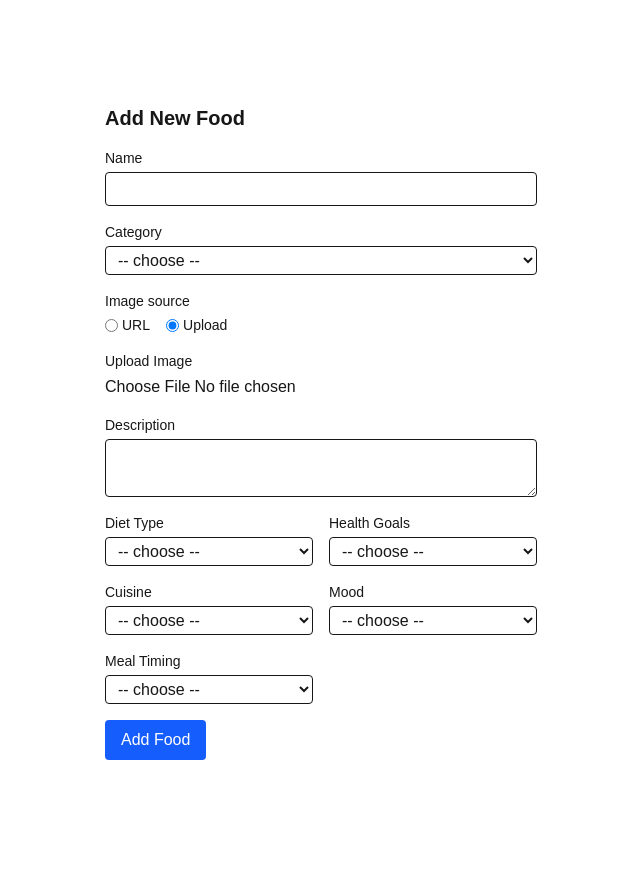
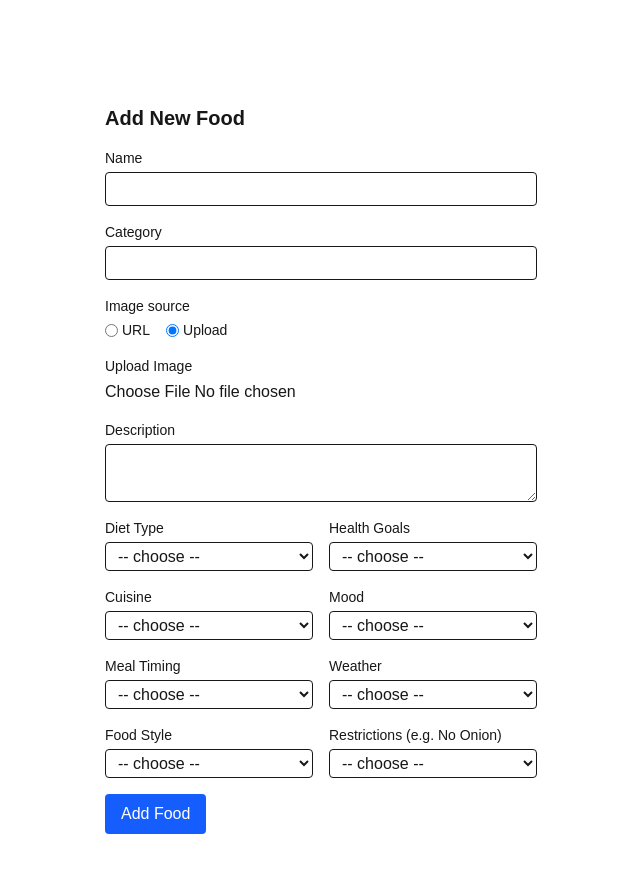
Before and after one commit to sohailm223/mash, a Next.js app: page /add-food in a window 1280 px wide. Shown: the top 872 px of the page, without its empty margins (319-959 px from the left). Before the commit the page ends 824 px from the top, so only its background shows below. Built offline with nearby package versions, Linux system fonts and the light colour scheme.

Commit message:
now code push  yessday

```diff
--- a/src/app/api/foods/route.js
+++ b/src/app/api/foods/route.js
@@ -1,18 +1,18 @@
 import connectDB from "@/lib/db";
 import Food from "@/models/Food";
 import {
-  CATEGORY_OPTIONS,
   MEAL_TIMING_OPTIONS,
   DIET_TYPE_OPTIONS,
   HEALTH_GOALS_OPTIONS,
   CUISINE_OPTIONS,
   MOOD_OPTIONS,
   WEATHER_OPTIONS,
+  FOOD_STYLE_OPTIONS,
 } from "@/lib/constants";
 
 // Map field names to their valid options for validation/sanitization
 const FIELD_VALIDATION = {
-  category: CATEGORY_OPTIONS.map(c => c.value),
+  foodStyle: FOOD_STYLE_OPTIONS,
   mealTiming: MEAL_TIMING_OPTIONS,
   dietType: DIET_TYPE_OPTIONS,
   healthGoals: HEALTH_GOALS_OPTIONS,
@@ -111,11 +111,22 @@ export async function GET(req) {
       if (key === 'search' || key === 'ingredients') {
          const searchTerm = value.trim().toLowerCase();
          // Search in name, searchKeywords, or ingredients
-         query.$or = [
-           { name: { $regex: searchTerm, $options: 'i' } },
-           { searchKeywords: { $regex: searchTerm, $options: 'i' } },
-           { ingredients: { $regex: searchTerm, $options: 'i' } }
-         ];
+        // NO FILTER
+  if (searchTerm.startsWith("no ")) {
+
+    const ingredient = searchTerm.replace("no ", "").trim();
+
+    query.ingredients = { $nin: [ingredient] };
+
+  } else {
+
+    query.$or = [
+      { name: { $regex: searchTerm, $options: 'i' } },
+      { searchKeywords: { $regex: searchTerm, $options: 'i' } },
+      { ingredients: { $regex: searchTerm, $options: 'i' } }
+    ];
+
+  }
       }
     }
 
--- a/src/app/page.js
+++ b/src/app/page.js
@@ -1,7 +1,7 @@
 import Link from "next/link";
 import FoodList from "@/components/FoodList";
 import Button from "@/components/ui/Button";
-import { getAutoMealTiming } from "@/lib/utils";
+import { getAutoMealTiming, getAutoWeatherCondition } from "@/lib/utils";
 
 async function getFoods(queryString = "") {
   // server components need an absolute URL when fetching internal APIs
@@ -22,13 +22,18 @@ const user = {
     email: "praha@gmail.com",
     profileComplete: true,
     questionnaire: [
-      // { questionId: "mealTiming", answer: ["lunch"] },
+      // { questionId: "mealTiming", answer: ["dinner"] },
+      // { questionId: "dietType", answer: ["veg"] },
       // { questionId: "healthGoals", answer: ["Weight Gain"] },
       // { questionId: "cuisine", answer: ["Indian"] },
       // { questionId: "mealTiming", answer: ["lunch"] },
       // { questionId: "mood", answer: ["Comfort"] },
       // { questionId: "mood", answer: ["excited"] },
       // {questionId: "searchKeywords", answer: ["roti"]},
+      // {questionId: "foodStyle", answer: ["fast-food"]}
+      //  {questionId: "searchKeywords", answer: ["no onion"]},
+      // {questionId: "weather", answer: ["summer"]},
+
 
     ],
   };
@@ -54,6 +59,14 @@ export default async function Home() {
     const currentTime = new Date().toLocaleTimeString();
     console.log(`System Auto-Detect: ${autoTiming} (Current Time: ${currentTime})`);
     params.set("mealTiming", autoTiming);
+  }
+
+  // 3. System Auto Detect (Weather)
+  // Logic: If user has NOT selected a weather condition, use a default.
+  if (!params.has("weather")) {
+    const autoWeather = getAutoWeatherCondition();
+    console.log(`System Auto-Detect: ${autoWeather} (Weather)`);
+    params.set("weather", autoWeather);
   }
 
   const queryString = params.toString();
--- a/src/components/AddFoodForm.jsx
+++ b/src/components/AddFoodForm.jsx
@@ -3,15 +3,15 @@
 import React, { useState } from "react";
 import Input from "./ui/Input";
 import Button from "./ui/Button";
-import CheckboxGroup from "./ui/CheckboxGroup";
 import {
-  CATEGORY_OPTIONS,
-  CATEGORY_ITEMS,
   MEAL_TIMING_OPTIONS,
   DIET_TYPE_OPTIONS,
   HEALTH_GOALS_OPTIONS,
   CUISINE_OPTIONS,
   MOOD_OPTIONS,
+  WEATHER_OPTIONS,
+  FOOD_STYLE_OPTIONS,
+  INGREDIENT_RESTRICTION_OPTIONS,
   // OCCASION_OPTIONS,
 } from "@/lib/constants";
 
@@ -23,12 +23,15 @@ export default function AddFoodForm({ onAdded }) {
     useUrl: false,          // toggle between upload and url
     description: "",
     category: "",
-    items: [],
+    items: "",
     mealTiming: "",
     dietType: "",
     healthGoals: "",
     cuisine: "",
     mood: "",
+    weather: "",
+    foodStyle: "",
+    restrictedIngredients: "",
     // occasion: "",
   });
   const [loading, setLoading] = useState(false);
@@ -62,15 +65,18 @@ export default function AddFoodForm({ onAdded }) {
     };
 
     if (form.category) body.category = form.category;
-    if (form.items && form.items.length) body.items = form.items;
 
     const toArray = (str) => str ? str.split(",").map((s) => s.trim().toLowerCase()) : [];
 
+    if (form.items) body.items = toArray(form.items);
     if (form.mealTiming) body.mealTiming = toArray(form.mealTiming);
     if (form.dietType) body.dietType = toArray(form.dietType);
     if (form.healthGoals) body.healthGoals = toArray(form.healthGoals);
     if (form.cuisine) body.cuisine = toArray(form.cuisine);
     if (form.mood) body.mood = toArray(form.mood);
+    if (form.weather) body.weather = toArray(form.weather);
+    if (form.foodStyle) body.foodStyle = toArray(form.foodStyle);
+    if (form.restrictedIngredients) body.restrictedIngredients = toArray(form.restrictedIngredients);
     // if (form.occasion) body.occasion = toArray(form.occasion);
 
     // image handling: file -> base64, or if using URL use that directly
@@ -100,12 +106,15 @@ export default function AddFoodForm({ onAdded }) {
         useUrl: false,
         description: "",
         category: "",
-        items: [],
+        items: "",
         mealTiming: "",
         dietType: "",
         healthGoals: "",
         cuisine: "",
         mood: "",
+        weather: "",
+        foodStyle: "",
+        restrictedIngredients: "",
         // occasion: "",
       });
       setPreviewUrl(null);
@@ -132,41 +141,20 @@ export default function AddFoodForm({ onAdded }) {
         required
       />
 
-      {/* category selector */}
-      <div>
-        <label className="block text-sm font-medium" htmlFor="category">
-          Category
-        </label>
-        <select
-          id="category"
-          name="category"
-          value={form.category}
-          onChange={(e) => {
-            handleChange(e);
-            setForm(f => ({ ...f, items: [] }));
-          }}
-          className="mt-1 block w-full border rounded px-2 py-1"
-        >
-          <option value="">-- choose --</option>
-          {CATEGORY_OPTIONS.map((opt) => (
-            <option key={opt.value} value={opt.value}>
-              {opt.label}
-            </option>
-          ))}
-        </select>
-      </div>
+      <Input
+        label="Category"
+        name="category"
+        value={form.category}
+        onChange={handleChange}
+      />
 
       {form.category && (
-        <div>
-          <label className="block text-sm font-medium">
-            Items in {CATEGORY_OPTIONS.find(o=>o.value===form.category)?.label}
-          </label>
-          <CheckboxGroup
-            options={CATEGORY_ITEMS[form.category] || []}
-            value={form.items}
-            onChange={(vals) => setForm(f => ({ ...f, items: vals }))}
-          />
-        </div>
+        <Input
+          label={`Items in ${form.category} (comma-separated)`}
+          name="items"
+          value={form.items}
+          onChange={handleChange}
+        />
       )}
 
       <div>
@@ -348,6 +336,57 @@ export default function AddFoodForm({ onAdded }) {
             ))}
           </select>
         </div>
+        <div>
+          <label className="block text-sm font-medium" htmlFor="weather">
+            Weather
+          </label>
+          <select
+            id="weather"
+            name="weather"
+            value={form.weather}
+            onChange={handleChange}
+            className="mt-1 block w-full border rounded px-2 py-1"
+          >
+            <option value="">-- choose --</option>
+            {WEATHER_OPTIONS.map((opt) => (
+              <option key={opt} value={opt}>{opt}</option>
+            ))}
+          </select>
+        </div>
+        <div>
+          <label className="block text-sm font-medium" htmlFor="foodStyle">
+            Food Style
+          </label>
+          <select
+            id="foodStyle"
+            name="foodStyle"
+            value={form.foodStyle}
+            onChange={handleChange}
+            className="mt-1 block w-full border rounded px-2 py-1"
+          >
+            <option value="">-- choose --</option>
+            {FOOD_STYLE_OPTIONS.map((opt) => (
+              <option key={opt} value={opt}>{opt}</option>
+            ))}
+          </select>
+        </div>
+        <div>
+          <label className="block text-sm font-medium" htmlFor="restrictedIngredients">
+            Restrictions (e.g. No Onion)
+          </label>
+          <select
+            id="restrictedIngredients"
+            name="restrictedIngredients"
+            value={form.restrictedIngredients}
+            onChange={handleChange}
+            className="mt-1 block w-full border rounded px-2 py-1"
+          >
+            <option value="">-- choose --</option>
+            {INGREDIENT_RESTRICTION_OPTIONS.map((opt) => (
+              <option key={opt} value={opt}>{opt}</option>
+            ))}
+          </select>
+        </div>
         {/* <div>
           <label className="block text-sm font-medium" htmlFor="occasion">
             Occasion
--- a/src/components/FoodList.jsx
+++ b/src/components/FoodList.jsx
@@ -15,17 +15,21 @@ export default function FoodList({ initialFoods, isFiltered }) {
       try {
         setLoading(true);
         const res = await fetch('/api/foods');
+        console.log("API Response Status:", res);
         if (!res.ok) {
           throw new Error('Failed to fetch foods');
         }
         const data = await res.json();
         setFoods(data);
+        console.log("Total Foods:", data.length);
+        console.log("All Foods Data:", data);
       } catch (err) {
         setError(err.message);
       } finally {
         setLoading(false);
       }
     }
+
 
     if (initialFoods !== undefined) {
       // If parent provides data (even an empty array), use it.
@@ -36,6 +40,11 @@ export default function FoodList({ initialFoods, isFiltered }) {
       fetchFoods();
     }
   }, [initialFoods]); // Re-run this logic if initialFoods prop changes.
+
+  useEffect(() => {
+    console.log("Updated Foods State:", foods);
+    console.log("Total Foods:", foods.length);
+  }, [foods]);
 
   // Effect: Select a random food when the list updates
   useEffect(() => {
@@ -89,6 +98,7 @@ export default function FoodList({ initialFoods, isFiltered }) {
   // VIEW 1: GRID VIEW (Jab koi filter nahi hai - All Foods)
   if (!isFiltered) {
     return (
+      console.log("foods in grid view: ",foods),
       <div className="container mx-auto">
         <h2 className="text-3xl font-bold text-center mb-8">All Food Menu</h2>
         {foods.length === 0 ? (
@@ -109,13 +119,15 @@ export default function FoodList({ initialFoods, isFiltered }) {
                   <div className="flex justify-between items-start mb-2">
                     <h3 className="text-xl font-semibold">{food.name}</h3>
                   </div>
-                  <p className="text-gray-600 text-sm line-clamp-2 mb-3">{food.description}</p>
-                  <div className="flex flex-wrap gap-2">
+                  {food.description && <p className="text-gray-600 text-sm line-clamp-2 mb-3">{food.description}</p>}
+                  <div className="flex flex-wrap gap-2 mt-auto">
                     {food.cuisine?.map((c) => <span key={c} className="bg-blue-100 text-blue-800 text-xs px-2 py-1 rounded-full capitalize">{c}</span>)}
                     {food.dietType?.map((d) => <span key={d} className="bg-green-100 text-green-800 text-xs px-2 py-1 rounded-full capitalize">{d}</span>)}
                     {food.healthGoals?.map((h) => <span key={h} className="bg-yellow-100 text-yellow-800 text-xs px-2 py-1 rounded-full capitalize">{h}</span>)}
                     {food.mealTiming?.map((t) => <span key={t} className="bg-gray-100 text-gray-800 text-xs px-2 py-1 rounded-full capitalize">{t}</span>)}
-                    {/* {food.occasion?.map((o) => <span key={o} className="bg-pink-100 text-pink-800 text-xs px-2 py-1 rounded-full capitalize">{o}</span>)} */}
+                    {food.mood?.map((m) => <span key={m} className="bg-purple-100 text-purple-800 text-xs px-2 py-1 rounded-full capitalize">{m}</span>)}
+                    {food.weather?.map((w) => <span key={w} className="bg-indigo-100 text-indigo-800 text-xs px-2 py-1 rounded-full capitalize">{w}</span>)}
+                    {food.foodStyle?.map((fs) => <span key={fs} className="bg-pink-100 text-pink-800 text-xs px-2 py-1 rounded-full capitalize">{fs}</span>)}
                   </div>
                 </div>
               </div>
@@ -159,6 +171,7 @@ export default function FoodList({ initialFoods, isFiltered }) {
                   <div className="flex flex-wrap gap-1 mt-2">
                      {food.dietType?.map(d => <span key={d} className="text-[10px] bg-green-100 text-green-800 px-2 py-0.5 rounded-full capitalize">{d}</span>)}
                      {food.cuisine?.map(c => <span key={c} className="text-[10px] bg-blue-100 text-blue-800 px-2 py-0.5 rounded-full capitalize">{c}</span>)}
+                     {food.mealTiming?.map(t => <span key={t} className="text-[10px] bg-gray-100 text-gray-800 px-2 py-0.5 rounded-full capitalize">{t}</span>)}
                   </div>
                 </div>
               </div>
@@ -212,15 +225,44 @@ export default function FoodList({ initialFoods, isFiltered }) {
                             </div>
                         </div>
 
+                        <div>
+                            <span className="font-semibold block text-gray-700">Food Style</span>
+                            <div className="flex flex-wrap gap-1 mt-1">
+                                {suggestedFood.foodStyle?.map(fs => <span key={fs} className="bg-pink-50 text-pink-700 px-2 py-1 rounded capitalize">{fs}</span>)}
+                            </div>
+                        </div>
+
+                        <div>
+                            <span className="font-semibold block text-gray-700">Weather</span>
+                            <div className="flex flex-wrap gap-1 mt-1">
+                                {suggestedFood.weather?.map(w => <span key={w} className="bg-indigo-50 text-indigo-700 px-2 py-1 rounded capitalize">{w}</span>)}
+                            </div>
+                        </div>
+
+                        {suggestedFood.ingredients && suggestedFood.ingredients.length > 0 && (
+                            <div>
+                                <span className="font-semibold block text-gray-700">Ingredients</span>
+                                <p className="mt-1 text-gray-600 capitalize">{suggestedFood.ingredients.join(', ')}</p>
+                            </div>
+                        )}
+
+                        {suggestedFood.nutrition && (
+                            <div>
+                                <span className="font-semibold block text-gray-700">Nutrition (per serving)</span>
+                                <div className="grid grid-cols-2 gap-x-4 gap-y-1 mt-1 text-gray-600">
+                                    <span>Calories: {suggestedFood.nutrition.calories || 'N/A'}</span>
+                                    <span>Protein: {suggestedFood.nutrition.protein || 'N/A'}g</span>
+                                    <span>Carbs: {suggestedFood.nutrition.carbs || 'N/A'}g</span>
+                                    <span>Fat: {suggestedFood.nutrition.fat || 'N/A'}g</span>
+                                </div>
+                            </div>
+                        )}
+
                         <div className="grid grid-cols-2 gap-4">
                             <div>
                                 <span className="font-semibold block text-gray-700">Meal Timing</span>
                                 <div className="mt-1 text-gray-600 capitalize">{suggestedFood.mealTiming?.join(', ')}</div>
                             </div>
-                            {/* <div>
-                                <span className="font-semibold block text-gray-700">Occasion</span>
-                                <div className="mt-1 text-gray-600 capitalize">{suggestedFood.occasion?.join(', ')}</div>
-                            </div> */}
                         </div>
                     </div>
 
--- a/src/lib/constants.js
+++ b/src/lib/constants.js
@@ -1,29 +1,14 @@
-export const CATEGORY_OPTIONS = [
-  { value: "vegetarian", label: "Vegetarian" },
-  { value: "non-vegetarian", label: "Non-Vegetarian" },
-  { value: "fast-food", label: "Fast Food" },
-  { value: "street-food", label: "Street Food" },
-  { value: "sweet-dishes", label: "Sweet Dishes" },
-  { value: "eggitarian", label: "Eggitarian" },
-];
-
-export const CATEGORY_ITEMS = {
-  vegetarian: ["Paneer Butter Masala", "Dal Makhani", "Malai Kofta", "Palak Paneer"],
-  "non-vegetarian": ["Butter Chicken", "Chicken Korma", "Fish Curry", "Mutton Rogan Josh"],
-  "fast-food": ["Pizza", "Burger", "French Fries", "Sandwich"],
-  "street-food": ["Pani Puri", "Vada Pav", "Dabeli", "Samosa Chaat"],
-  "sweet-dishes": ["Gulab Jamun", "Rasmalai", "Jalebi", "Gajar Ka Halwa"],
-  eggitarian: ["Egg Curry", "Omelette", "Egg Bhurji", "Scrambled Eggs"],
-};
-
+// MEAL TIMING
 export const MEAL_TIMING_OPTIONS = [
   "breakfast",
   "lunch",
+  "evening",
   "snacks",
   "dinner",
   "late-night",
 ];
 
+// DIET TYPE
 export const DIET_TYPE_OPTIONS = [
   "veg",
   "non-veg",
@@ -36,6 +21,7 @@ export const DIET_TYPE_OPTIONS = [
   "gluten-free",
 ];
 
+// HEALTH GOALS
 export const HEALTH_GOALS_OPTIONS = [
   "weight-loss",
   "weight-gain",
@@ -47,6 +33,7 @@ export const HEALTH_GOALS_OPTIONS = [
   "low-oil",
 ];
 
+// CUISINE
 export const CUISINE_OPTIONS = [
   "indian",
   "north-indian",
@@ -60,6 +47,18 @@ export const CUISINE_OPTIONS = [
   "korean",
 ];
 
+// FOOD STYLE
+export const FOOD_STYLE_OPTIONS = [
+  "fast-food",
+  "street-food",
+  "home-style",
+  "restaurant-style",
+  "traditional",
+  "modern",
+  "fusion",
+];
+
+// MOOD
 export const MOOD_OPTIONS = [
   "comfort",
   "spicy-craving",
@@ -73,4 +72,34 @@ export const MOOD_OPTIONS = [
   "energized",
 ];
 
-export const WEATHER_OPTIONS = ["summer", "winter", "rainy", "all-season"];
+// WEATHER
+export const WEATHER_OPTIONS = [
+  "summer",
+  "winter",
+  "rainy",
+  "all-season",
+];
+
+// INGREDIENT RESTRICTIONS
+export const INGREDIENT_RESTRICTION_OPTIONS = [
+  "no-onion",
+  "no-garlic",
+  "no-dairy",
+  "no-nuts",
+];
+
+// COOK TIME FILTER
+export const COOK_TIME_OPTIONS = [
+  "under-10",
+  "under-20",
+  "under-30",
+  "above-30",
+];
+
+// BUDGET FILTER
+export const BUDGET_OPTIONS = [
+  "under-50",
+  "50-150",
+  "150-300",
+  "premium",
+];
--- a/src/models/Food.js
+++ b/src/models/Food.js
@@ -1,12 +1,17 @@
 import mongoose from "mongoose";
 import {
-  CATEGORY_OPTIONS,
   MEAL_TIMING_OPTIONS,
   DIET_TYPE_OPTIONS,
   HEALTH_GOALS_OPTIONS,
   CUISINE_OPTIONS,
   MOOD_OPTIONS,
   WEATHER_OPTIONS,
+  FOOD_STYLE_OPTIONS,
+  INGREDIENT_RESTRICTION_OPTIONS,
+  COOK_TIME_OPTIONS,
+  BUDGET_OPTIONS,
+
+
 } from "@/lib/constants";
 
 const FoodSchema = new mongoose.Schema(
@@ -21,53 +26,61 @@ const FoodSchema = new mongoose.Schema(
 
   // CATEGORY
   category: {
-      type: String,
-      enum: CATEGORY_OPTIONS.map((c) => c.value),
+    type: String
   },
+
+  // ITEMS within category
+  items: [String],
 
   // MEAL TIMING
   mealTiming: {
     type: [String],
-      enum: MEAL_TIMING_OPTIONS,
+    enum: MEAL_TIMING_OPTIONS
   },
 
-    // DIET TYPE (Kept for robust filtering alongside Category)
+  // DIET TYPE
   dietType: {
     type: [String],
-      enum: DIET_TYPE_OPTIONS,
+    enum: DIET_TYPE_OPTIONS
   },
 
   // HEALTH GOALS
   healthGoals: {
     type: [String],
-      enum: HEALTH_GOALS_OPTIONS,
+    enum: HEALTH_GOALS_OPTIONS
   },
 
   // CUISINE
   cuisine: {
     type: [String],
-      enum: CUISINE_OPTIONS,
+    enum: CUISINE_OPTIONS
   },
 
-    // INGREDIENT SEARCH
+  // INGREDIENTS
   ingredients: [String],
+
+  // INGREDIENT RESTRICTIONS
+  restrictedIngredients: {
+    type: [String],
+    enum: INGREDIENT_RESTRICTION_OPTIONS
+  },
 
   // FOOD STYLE
   foodStyle: {
     type: [String],
-      enum: ["fast-food", "street-food", "home-style", "restaurant-style"],
+    enum: FOOD_STYLE_OPTIONS
   },
 
   // MOOD
   mood: {
     type: [String],
-      enum: MOOD_OPTIONS,
+    enum: MOOD_OPTIONS
   },
 
   // WEATHER
   weather: {
     type: [String],
-      enum: WEATHER_OPTIONS,
+    enum: WEATHER_OPTIONS
   },
 
   // NUTRITION
@@ -75,17 +88,22 @@ const FoodSchema = new mongoose.Schema(
     calories: Number,
     protein: Number,
     carbs: Number,
-      fat: Number,
+    fat: Number
   },
+  //cooking time in minutes
+  cookingTime:{
+    type: String,
+    enum: COOK_TIME_OPTIONS
+  },
+  // budget in dollars
+  budget: {
+    type: String,
+    enum: BUDGET_OPTIONS
+  }
 
-    // ORDER INFO
-    orderInfo: {
-      swiggyLink: String,
-      zomatoLink: String,
-      deliveryTime: Number,
-    },
 },
 { timestamps: true }
 );
 
-export default mongoose.models.Food || mongoose.model("Food", FoodSchema);
+export default mongoose.models.Food ||
+mongoose.model("Food", FoodSchema);
```
Also changed, not shown: src/lib/utils.js (+15 -0 lines). Lines whose indentation alone changed are shown as unchanged.
